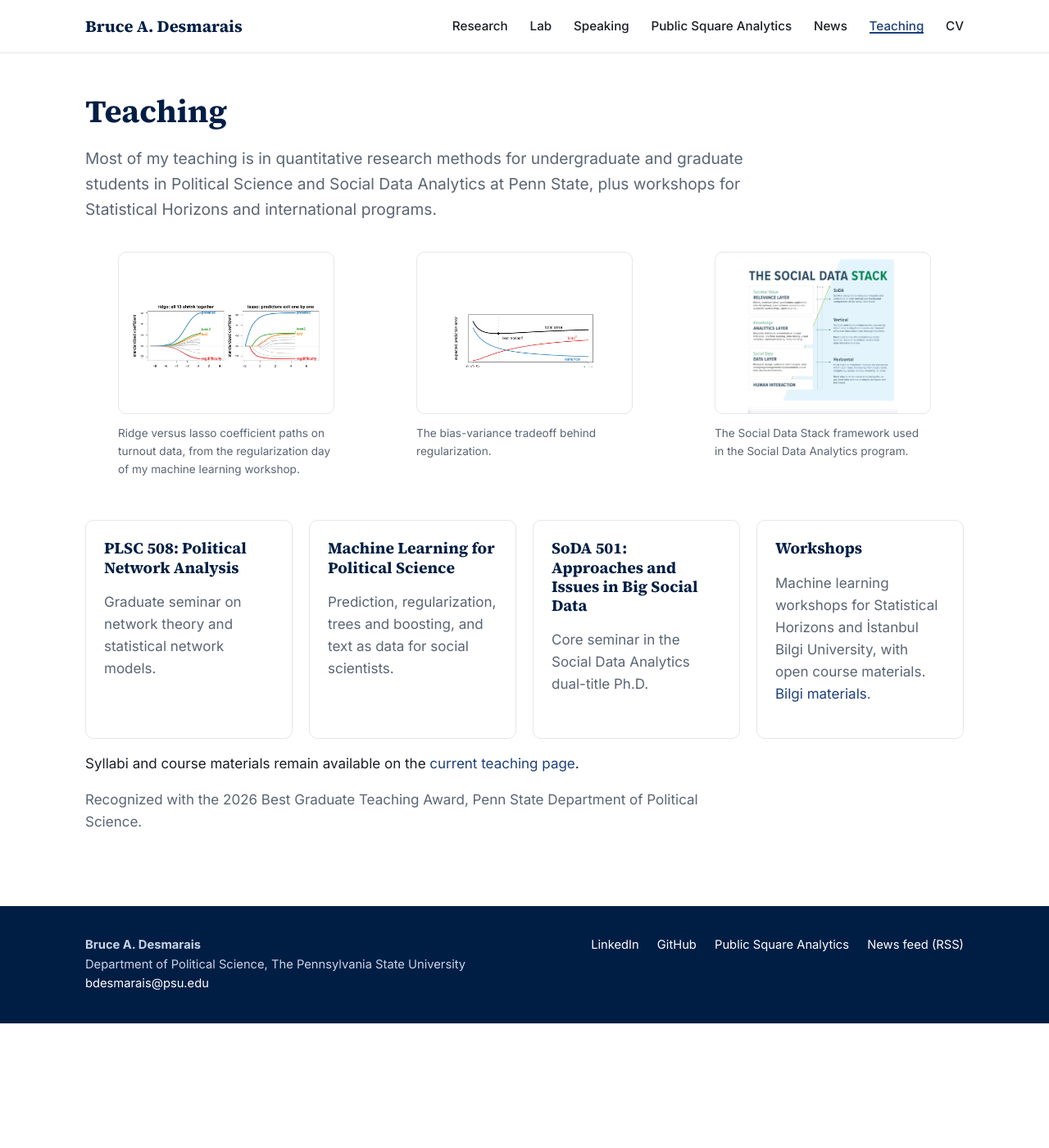
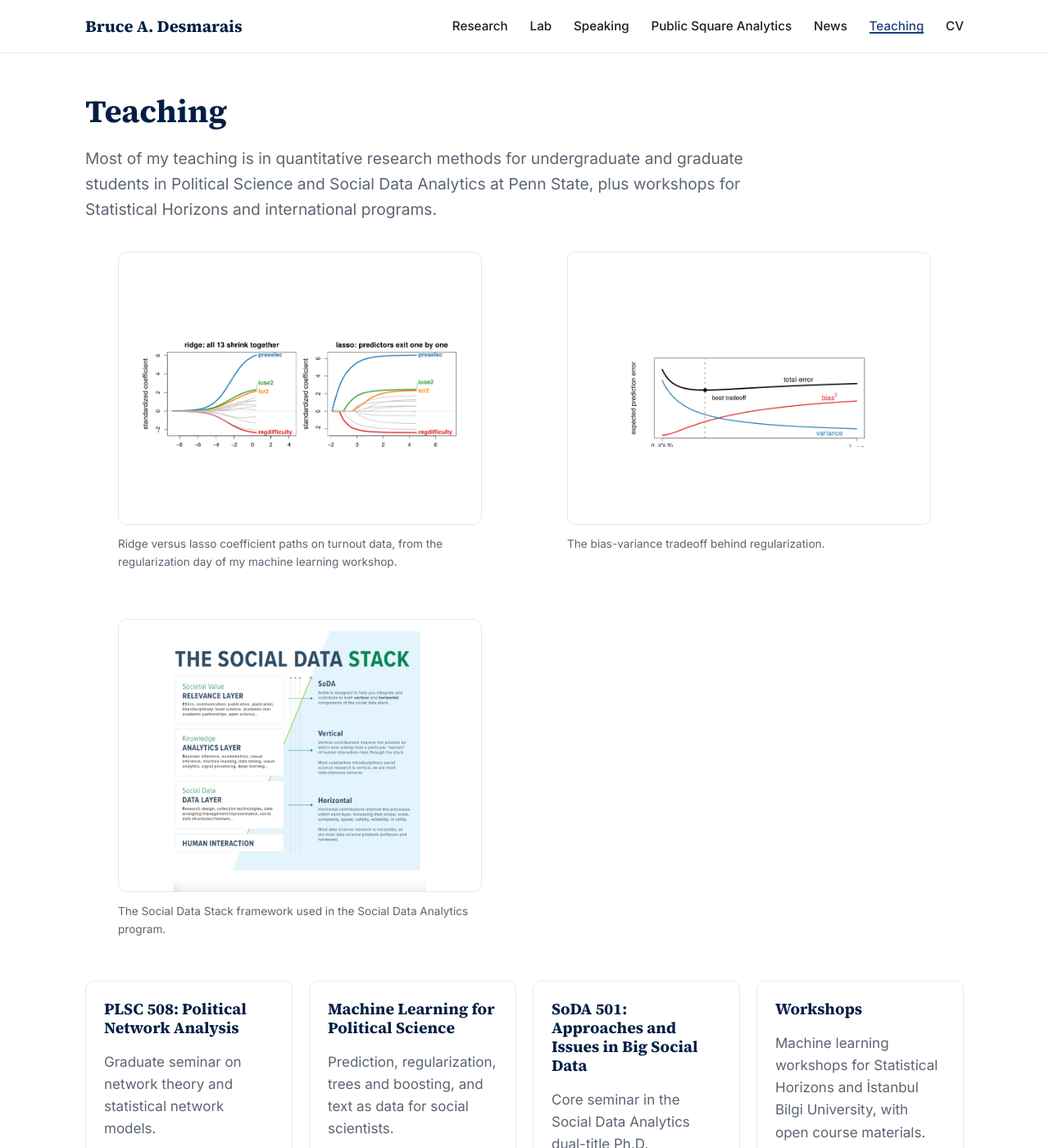
Before and after one commit to bdesmarais/brucedesmarais-site, a Jekyll site: the page built from teaching.html, in a window 1280 px wide and 1400 px high. Shown: the whole window at 82% size. Built offline with Jekyll 4.4.1, drawn with Linux system fonts in a browser that asks for light colours.

Commit message:
Replace blocked GovFeeds screenshot; larger teaching gallery
Co-Authored-By: Claude Opus 5.5 <noreply@anthropic.com>

```diff
--- a/_data/areas.yml
+++ b/_data/areas.yml
@@ -2,7 +2,7 @@
   image: diffusion-network.png
   text: How policies spread across states, cities and countries, and the statistical methods (network event history analysis, latent network inference) that recover who learns from whom.
 - title: Digital communication and public officials
-  image: govfeeds-home.png
+  image: congress-ideal-points.jpg
   text: How elected officials and local governments communicate online, from misinformation and harmful content to how residents engage with official posts.
 - title: Network analysis and inferential methods
   image: gergm-network.png
--- a/assets/css/site.css
+++ b/assets/css/site.css
@@ -131,7 +131,7 @@ h3 { font-size: 1.2rem; margin: 1.2em 0 .3em; }
 .banner { margin: 0 0 2em; }
 .banner img { width: 100%; max-height: 420px; object-fit: cover; border-radius: 10px; border: 1px solid var(--line); background: #fff; }
 figcaption { font-size: .85rem; color: var(--muted); margin-top: .4em; }
-.gallery { display: grid; grid-template-columns: repeat(auto-fit, minmax(280px, 1fr)); gap: 20px; margin: 0 0 2em; }
+.gallery { display: grid; grid-template-columns: repeat(auto-fit, minmax(420px, 1fr)); gap: 24px; margin: 0 0 2em; }
 .gallery img { width: 100%; aspect-ratio: 4/3; object-fit: contain; background: #fff; border: 1px solid var(--line); border-radius: 10px; }
 .funders { display: grid; grid-template-columns: repeat(auto-fit, minmax(300px, 1fr)); gap: 22px; }
 .funder { border: 1px solid var(--line); border-radius: 10px; overflow: hidden; background: #fff; }
--- a/public-square-analytics.html
+++ b/public-square-analytics.html
@@ -10,7 +10,6 @@ lede: Public Square Analytics is a technology and consulting firm dedicated to i
   <div class="stat"><b>50</b><span>states covered</span></div>
   <div class="stat"><b>Daily</b><span>data refresh</span></div>
 </div>
-<figure class="banner"><a href="https://govfeeds.com"><img src="{{ '/assets/img/work/govfeeds-home.png' | relative_url }}" alt="GovFeeds home page"></a><figcaption>GovFeeds.com</figcaption></figure>
 <p class="muted small">Figures as reported on <a href="https://govfeeds.com">govfeeds.com</a>.</p>
 
 <div class="split">
```
Also changed, not shown: assets/img/work/govfeeds-home.png (deleted).
